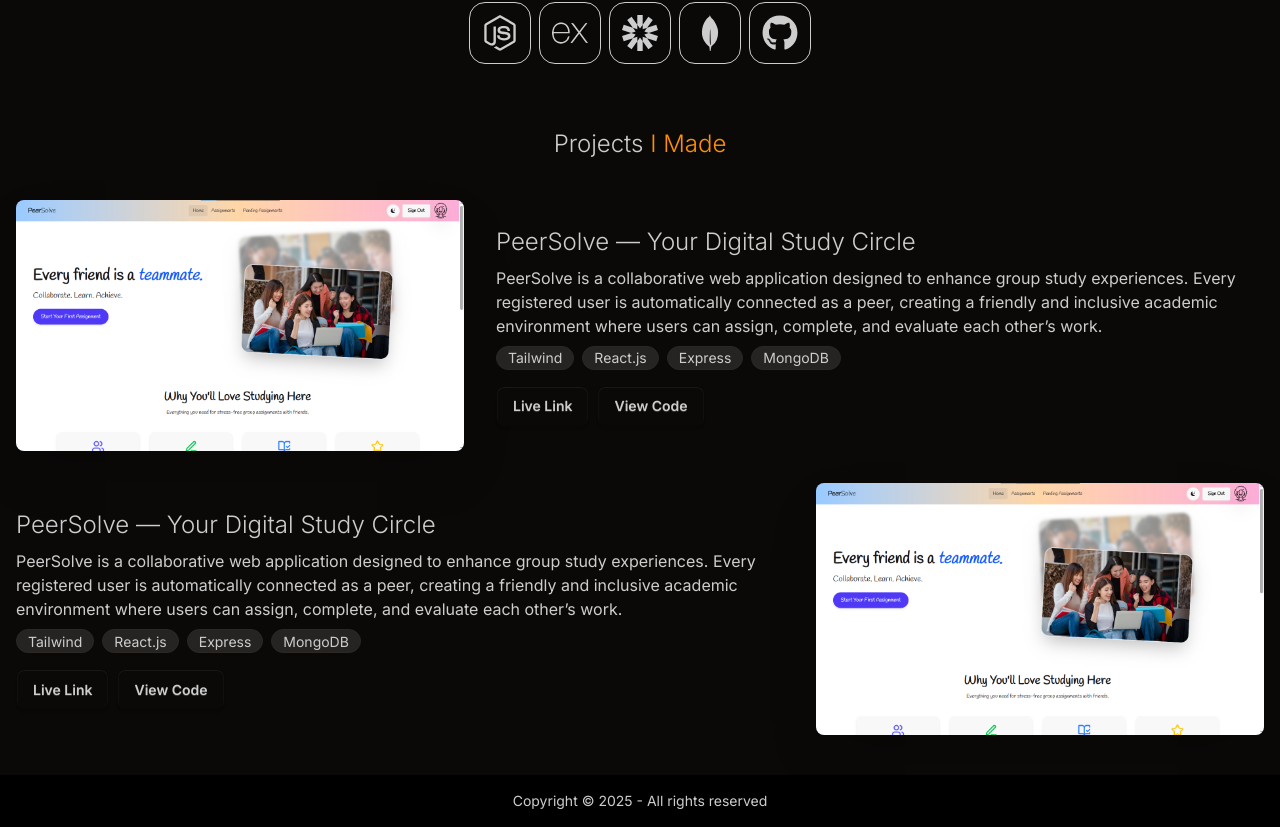
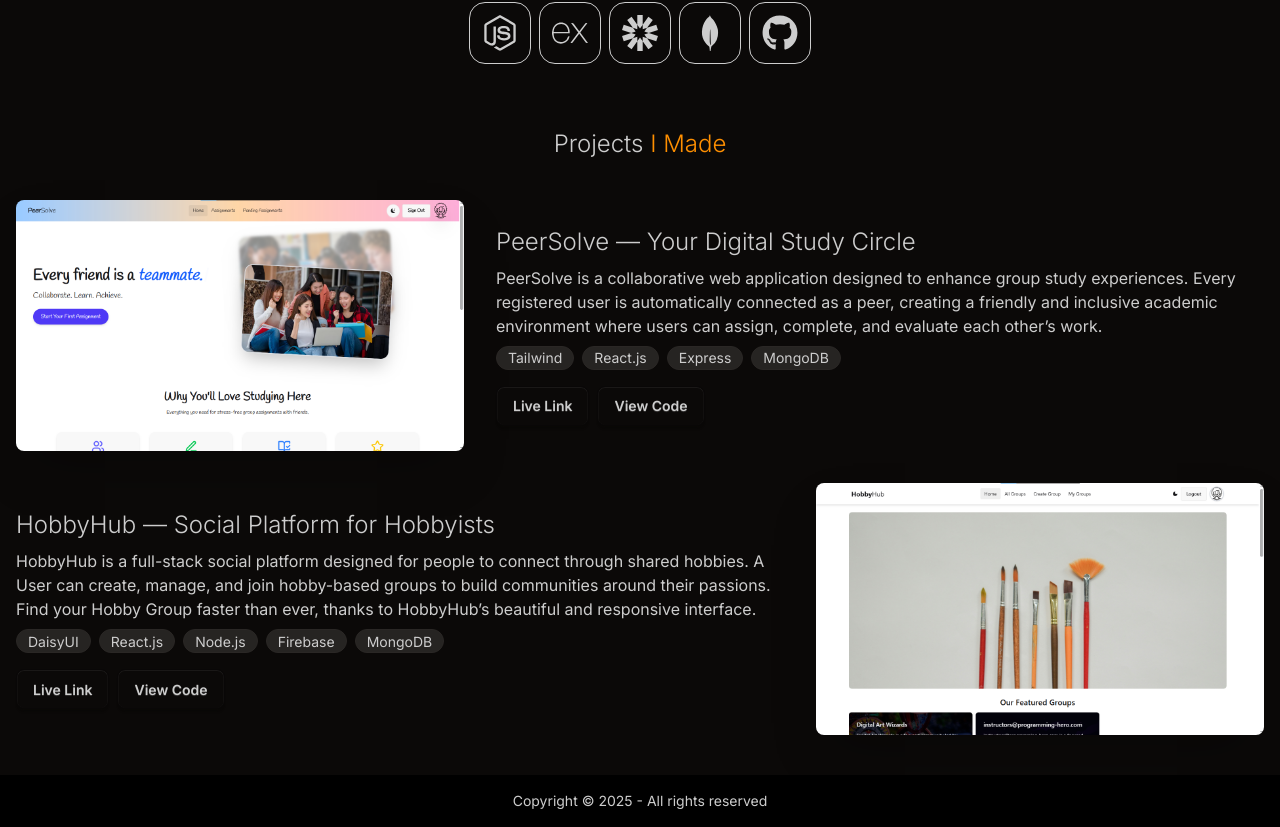
Before and after one commit to toimurhasan/my-portfolio, a React (Vite) app: page / in a window 1280 px wide. Shown: the part 1372-2199 px from the top of the page. Built offline with nearby package versions, Linux system fonts and the light colour scheme.

Commit message:
update on adding hobbyhub project

```diff
--- a/src/components/ProjectTwo.jsx
+++ b/src/components/ProjectTwo.jsx
@@ -5,22 +5,23 @@ const ProjectTwo = () => {
   return (
     <div className="flex flex-col items-center lg:flex-row-reverse  gap-8">
       <img
-        src="/peersolve.png"
-        alt="Project One"
+        src="/hobbyhub.png"
+        alt="Project Two"
         className="md:max-w-lg lg:max-w-md rounded-lg shadow-2xl object-cover"
       />
       <div className="space-y-2 text-center lg:text-start">
-        <h3 className="text-2xl font-light ">PeerSolve — Your Digital Study Circle</h3>
+        <h3 className="text-2xl font-light ">HobbyHub — Social Platform for Hobbyists</h3>
         <p>
-          PeerSolve is a collaborative web application designed to enhance group study experiences.
-          Every registered user is automatically connected as a peer, creating a friendly and
-          inclusive academic environment where users can assign, complete, and evaluate each other’s
-          work.
+          HobbyHub is a full-stack social platform designed for people to connect through shared
+          hobbies. A User can create, manage, and join hobby-based groups to build communities
+          around their passions. Find your Hobby Group faster than ever, thanks to HobbyHub’s
+          beautiful and responsive interface.
         </p>
         <div className="flex gap-2 flex-wrap justify-center lg:justify-start">
-          <div className="badge badge-soft ">Tailwind</div>
+          <div className="badge badge-soft ">DaisyUI</div>
           <div className="badge badge-soft ">React.js</div>
-          <div className="badge badge-soft ">Express</div>
+          <div className="badge badge-soft ">Node.js</div>
+          <div className="badge badge-soft ">Firebase</div>
           <div className="badge badge-soft ">MongoDB</div>
         </div>
         <div className="mt-4 space-x-2">
```
Also changed, not shown: public/hobbyhub.png (added), 1 other file (tests, documents, lock files or other folders).
